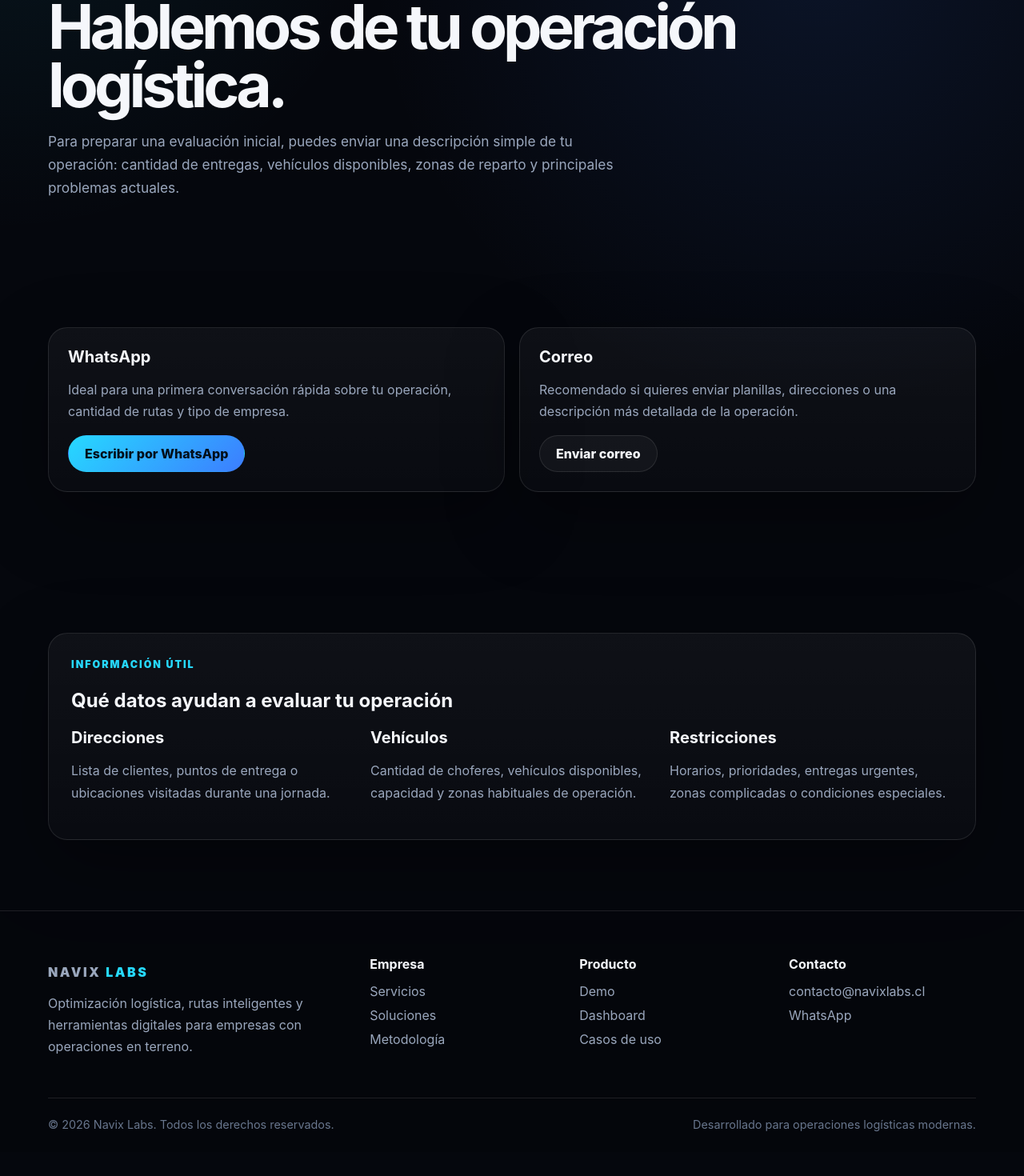
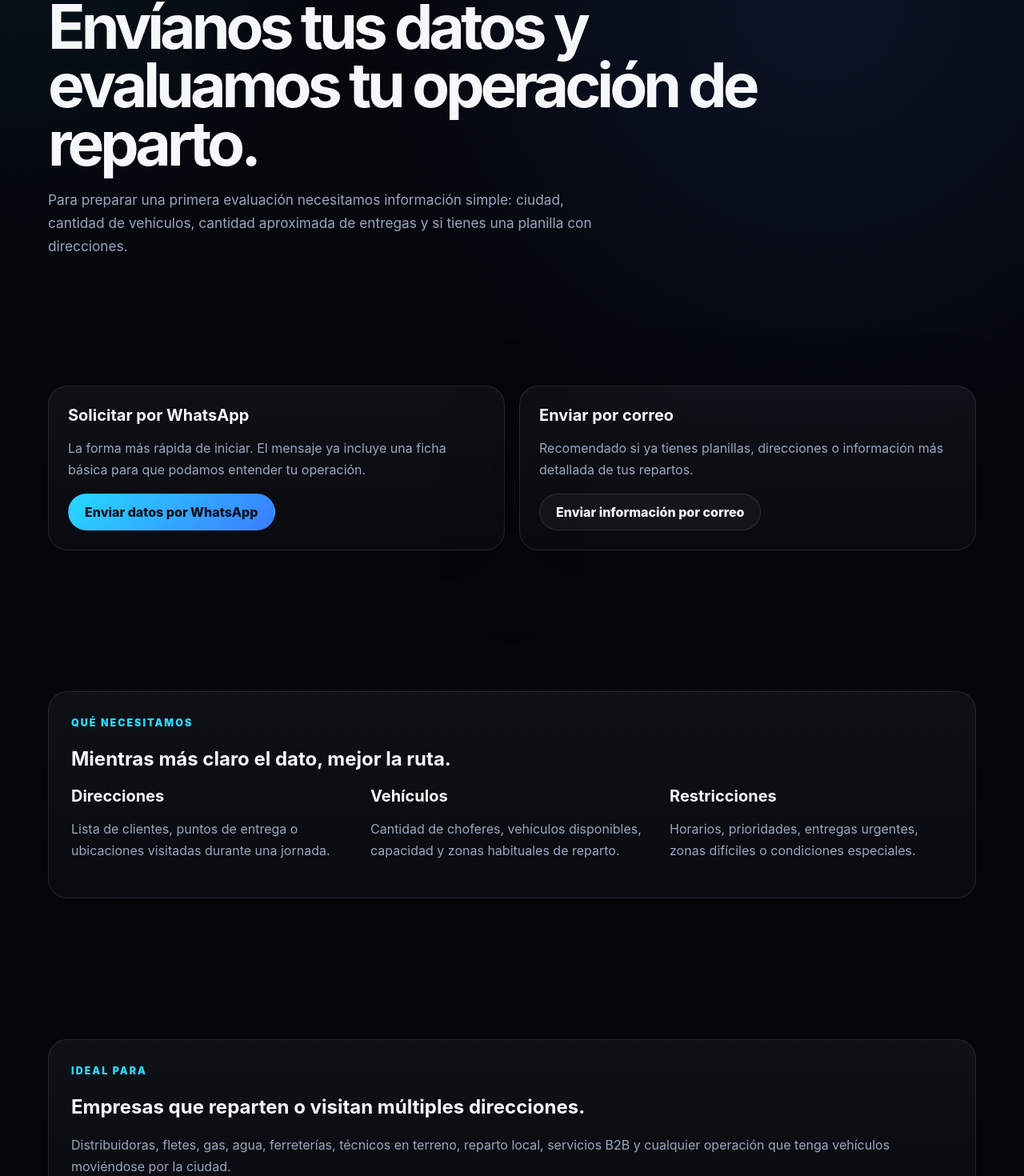
Before and after one commit to ktrnllopisa-pixel/navix-labs-next, a Next.js app: page /contacto in a window 1280 px wide. Shown: the part 218-1688 px from the top of the page at 80% size. Before the commit the page ends 1658 px from the top, so only its background shows below. Built offline with nearby package versions, Linux system fonts and the light colour scheme.

Commit message:
Update page.jsx

```diff
--- a/app/contacto/page.jsx
+++ b/app/contacto/page.jsx
@@ -1,9 +1,20 @@
 import Button from "@/components/Button";
+
+const whatsappMessage =
+  "Hola Navix Labs, quiero optimizar rutas para mi empresa.%0A%0A" +
+  "Nombre:%0A" +
+  "Empresa:%0A" +
+  "Ciudad:%0A" +
+  "Cantidad de vehículos:%0A" +
+  "Cantidad aprox. de entregas diarias:%0A" +
+  "Rubro:%0A" +
+  "¿Tengo direcciones en Excel?: Sí / No%0A" +
+  "Principal problema actual:%0A";
 
 export const metadata = {
   title: "Contacto | Navix Labs",
   description:
-    "Contacta a Navix Labs para evaluar rutas, entregas, flota y oportunidades de optimización logística.",
+    "Solicita un diagnóstico express de rutas para reducir kilómetros, tiempo y desorden en operaciones de reparto.",
 };
 
 export default function ContactoPage() {
@@ -11,12 +22,12 @@ export default function ContactoPage() {
     <main>
       <section className="pageHero">
         <div className="container">
-          <p className="eyebrow">Contacto</p>
-          <h1>Hablemos de tu operación logística.</h1>
+          <p className="eyebrow">Diagnóstico de rutas</p>
+          <h1>Envíanos tus datos y evaluamos tu operación de reparto.</h1>
           <p>
-            Para preparar una evaluación inicial, puedes enviar una descripción
-            simple de tu operación: cantidad de entregas, vehículos disponibles,
-            zonas de reparto y principales problemas actuales.
+            Para preparar una primera evaluación necesitamos información simple:
+            ciudad, cantidad de vehículos, cantidad aproximada de entregas y si
+            tienes una planilla con direcciones.
           </p>
         </div>
       </section>
@@ -24,33 +35,33 @@ export default function ContactoPage() {
       <section className="section">
         <div className="container contactOptions">
           <article className="contactCard">
-            <h3>WhatsApp</h3>
+            <h3>Solicitar por WhatsApp</h3>
             <p>
-              Ideal para una primera conversación rápida sobre tu operación,
-              cantidad de rutas y tipo de empresa.
+              La forma más rápida de iniciar. El mensaje ya incluye una ficha
+              básica para que podamos entender tu operación.
             </p>
 
             <Button
-              href="https://wa.me/569XXXXXXXX?text=Hola%20Navix%20Labs%2C%20quiero%20evaluar%20la%20optimización%20de%20rutas%20para%20mi%20empresa.%0A%0ANombre%3A%0AEmpresa%3A%0ACantidad%20de%20vehículos%3A%0ACantidad%20aprox.%20de%20entregas%3A%0AZona%20de%20operación%3A%0AConsulta%3A"
+              href={`https://wa.me/56973860127?text=${whatsappMessage}`}
               external
             >
-              Escribir por WhatsApp
+              Enviar datos por WhatsApp
             </Button>
           </article>
 
           <article className="contactCard">
-            <h3>Correo</h3>
+            <h3>Enviar por correo</h3>
             <p>
-              Recomendado si quieres enviar planillas, direcciones o una
-              descripción más detallada de la operación.
+              Recomendado si ya tienes planillas, direcciones o información más
+              detallada de tus repartos.
             </p>
 
             <Button
-              href="mailto:contacto@navixlabs.cl?subject=Evaluación%20logística%20Navix%20Labs&body=Hola%20Navix%20Labs%2C%0A%0AQuiero%20evaluar%20la%20optimización%20de%20rutas%20para%20mi%20empresa.%0A%0ANombre%3A%0AEmpresa%3A%0ACantidad%20de%20vehículos%3A%0ACantidad%20aprox.%20de%20entregas%3A%0AZona%20de%20operación%3A%0AProblema%20principal%3A%0A"
+              href="mailto:contacto@navixlabs.cl?subject=Diagnóstico%20de%20rutas%20Navix%20Labs&body=Hola%20Navix%20Labs%2C%0A%0AQuiero%20evaluar%20la%20optimización%20de%20rutas%20para%20mi%20empresa.%0A%0ANombre%3A%0AEmpresa%3A%0ACiudad%3A%0ACantidad%20de%20vehículos%3A%0ACantidad%20aprox.%20de%20entregas%20diarias%3A%0ARubro%3A%0A%C2%BFTengo%20direcciones%20en%20Excel%3F%3A%20S%C3%AD%20%2F%20No%0AProblema%20principal%3A%0A"
               variant="secondary"
               external
             >
-              Enviar correo
+              Enviar información por correo
             </Button>
           </article>
         </div>
@@ -59,8 +70,8 @@ export default function ContactoPage() {
       <section className="section">
         <div className="container">
           <div className="card">
-            <p className="eyebrow">Información útil</p>
-            <h2>Qué datos ayudan a evaluar tu operación</h2>
+            <p className="eyebrow">Qué necesitamos</p>
+            <h2>Mientras más claro el dato, mejor la ruta.</h2>
 
             <div className="grid gridThree">
               <article>
@@ -75,14 +86,14 @@ export default function ContactoPage() {
                 <h3>Vehículos</h3>
                 <p>
                   Cantidad de choferes, vehículos disponibles, capacidad y zonas
-                  habituales de operación.
+                  habituales de reparto.
                 </p>
               </article>
 
               <article>
                 <h3>Restricciones</h3>
                 <p>
-                  Horarios, prioridades, entregas urgentes, zonas complicadas o
+                  Horarios, prioridades, entregas urgentes, zonas difíciles o
                   condiciones especiales.
                 </p>
               </article>
@@ -90,6 +101,20 @@ export default function ContactoPage() {
           </div>
         </div>
       </section>
+
+      <section className="section">
+        <div className="container">
+          <div className="card">
+            <p className="eyebrow">Ideal para</p>
+            <h2>Empresas que reparten o visitan múltiples direcciones.</h2>
+            <p>
+              Distribuidoras, fletes, gas, agua, ferreterías, técnicos en
+              terreno, reparto local, servicios B2B y cualquier operación que
+              tenga vehículos moviéndose por la ciudad.
+            </p>
+          </div>
+        </div>
+      </section>
     </main>
   );
 }
```
